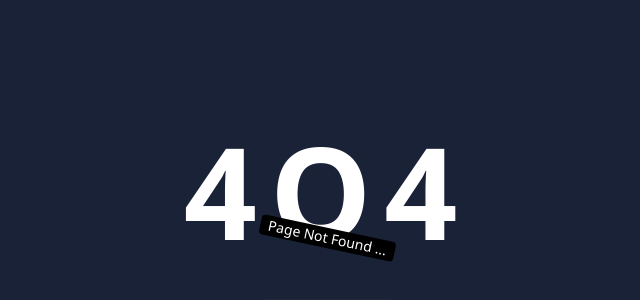
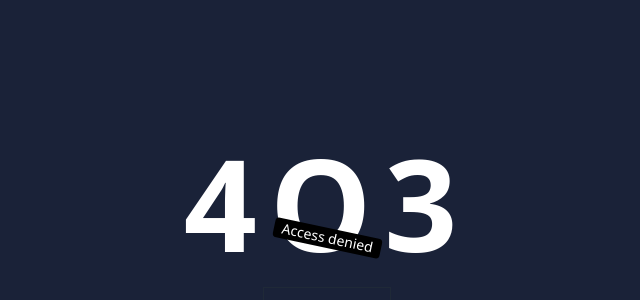
Before and after one commit to Sunnyraj8789/lms-frontend, a React (Vite) app: page /denied in a window 1280 px wide. Before the commit this address had no page. Shown: the part 162-462 px from the top of the page, without its empty margins (313-953 px from the left). Built offline with nearby package versions, Linux system fonts and the light colour scheme.

Commit message:
Added denied page

```diff
--- a/src/App.jsx
+++ b/src/App.jsx
@@ -3,6 +3,7 @@
 import AboutUs from './Pages/AboutUs';
 import Contact from './Pages/Contact';
 import CourseList from './Pages/Course/CourseList';
+import Denied from './Pages/Denied';
 import HomePage from './Pages/HomePage'
 import Login from './Pages/Login';
 import NotFound from './Pages/NotFound';
@@ -19,6 +20,8 @@
           <Route path='/about' element={<AboutUs/>}></Route>
           <Route path='/courses' element={<CourseList/>}></Route>
           <Route path='/contact' element={<Contact/>}></Route>
+          <Route path='/denied' element={<Denied/>}></Route>
+
 
           <Route path='/signup' element={<Signup/>}></Route>
           <Route path='/login' element={<Login/>}></Route>
--- /dev/null
+++ b/src/Pages/Denied.jsx
@@ -0,0 +1,29 @@
+import {useNavigate } from "react-router-dom";
+
+function Denied()
+{
+const navigate=useNavigate();
+
+    return(
+        <main className="h-screen w-full flex flex-col items-center justify-center bg-[#1A2238] ">
+            <h1 className="text-9xl font-extrabold text-white tracking-widest">
+                        4O3
+            </h1>
+
+            <div className="bg-black text-white px-2 text-sm rounded rotate-12 absolute">
+                Access denied
+            </div>
+            <button onClick={()=>navigate(-1)} className="mt-5">
+                <span className="relative block px-8 py-3 bg-[#1A2238] border border-current ">
+                    Go Back
+                </span>
+
+            </button>
+        </main>
+
+
+    );
+
+}
+
+export  default Denied;
```
